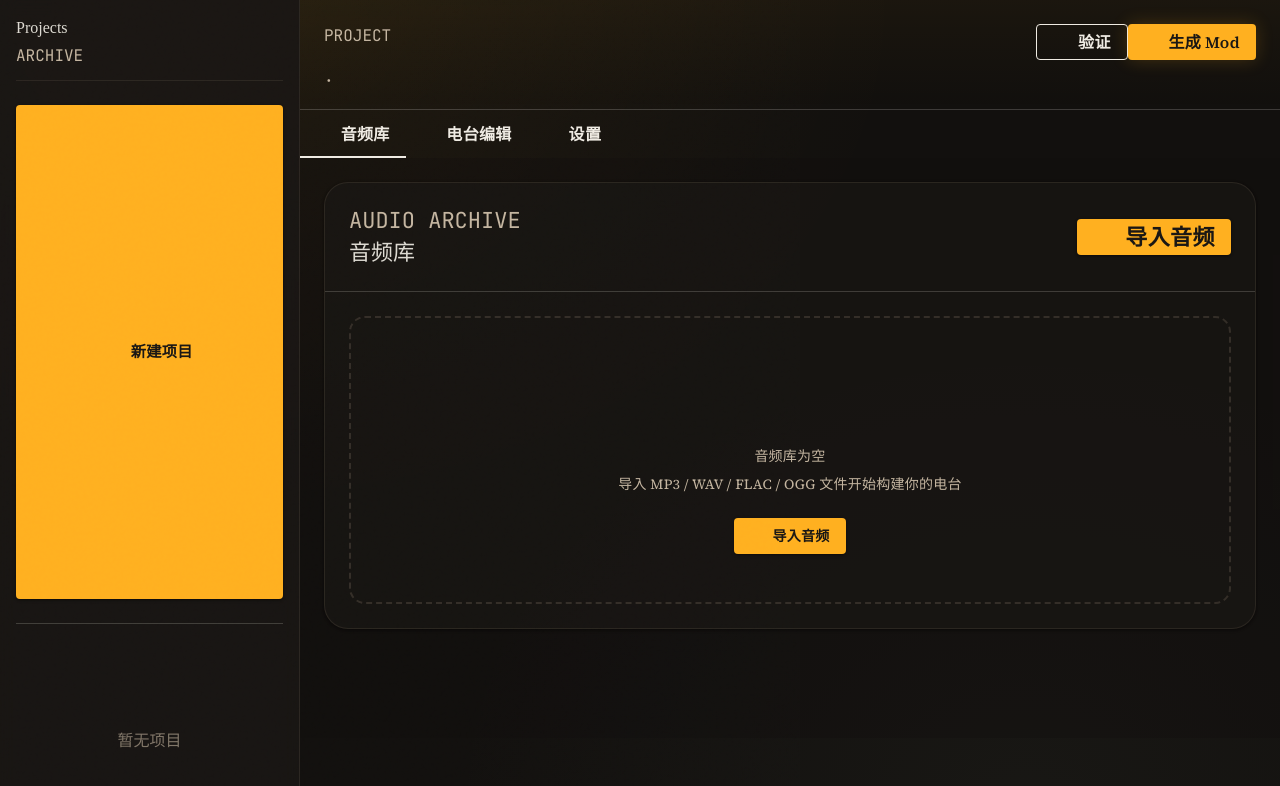
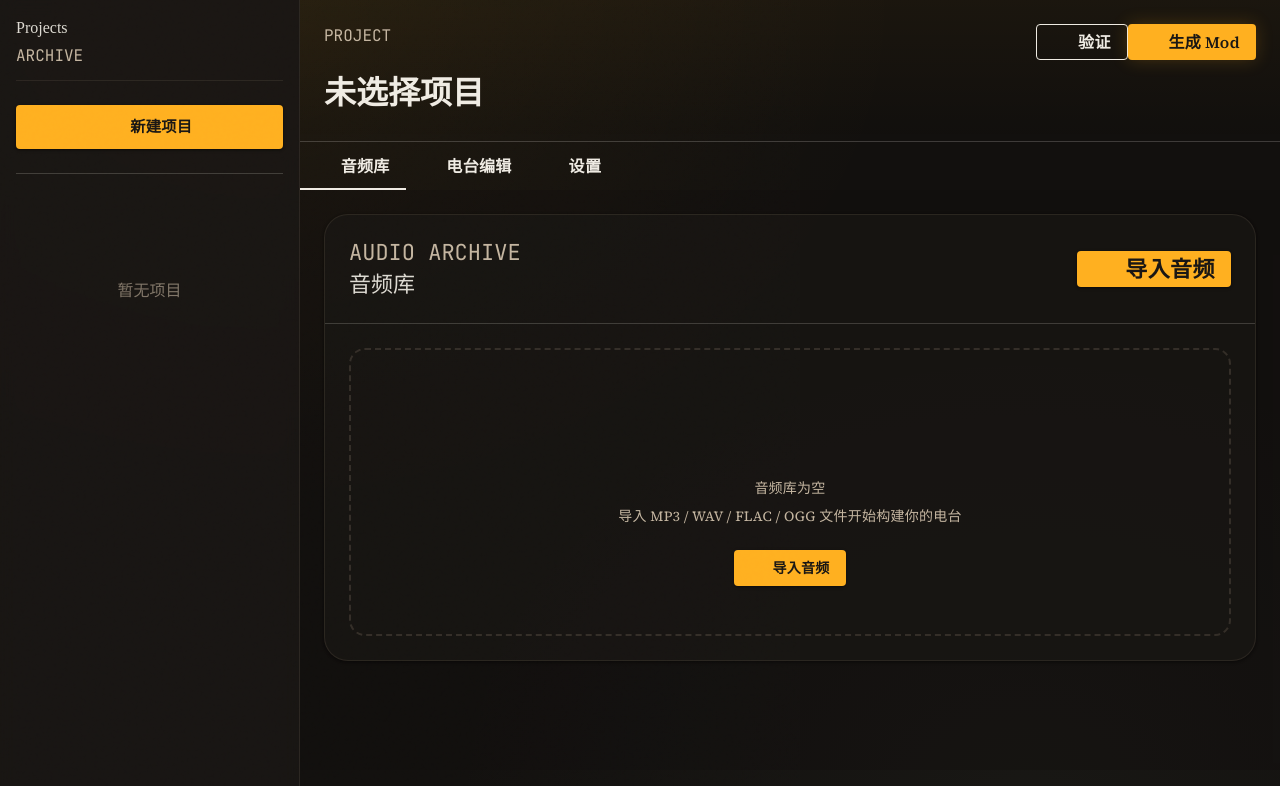
Before and after one commit to lingdiansr/hoi4-radio-maker, a Vue app: page /project/1 in a window 1280 px wide. Shown: the top 786 px of the page. Built offline with nearby package versions, Linux system fonts and the light colour scheme; a web font is replaced by a local one.

Commit message:
fix(ui): normalize sidebar button height and project header fallback
- Replace block+large create-project button with fixed height w-100 button
- Add '未选择项目' fallback and hide version line when no project loaded
- Ignore Playwright test artifacts in .gitignore

```diff
--- a/src/components/ProjectList.vue
+++ b/src/components/ProjectList.vue
@@ -7,10 +7,9 @@
 
     <v-btn
       color="primary"
-      block
-      size="large"
       prepend-icon="mdi-plus-circle"
-      class="create-btn mb-6"
+      class="create-btn mb-6 w-100"
+      height="44"
       @click="showDialog = true"
     >
       新建项目
--- a/src/views/ProjectView.vue
+++ b/src/views/ProjectView.vue
@@ -8,9 +8,11 @@
         <div class="d-flex justify-space-between align-start">
           <div>
             <div class="text-mono text-caption text-secondary mb-1">PROJECT</div>
-            <h1 class="text-display text-h3 mb-2">{{ projectStore.currentProject?.name }}</h1>
-            <div class="text-mono text-secondary">
-              {{ projectStore.currentProject?.version }} · {{ projectStore.currentProject?.supported_version }}
+            <h1 class="text-display text-h3 mb-2">
+              {{ projectStore.currentProject?.name || '未选择项目' }}
+            </h1>
+            <div v-if="projectStore.currentProject" class="text-mono text-secondary">
+              {{ projectStore.currentProject.version }} · {{ projectStore.currentProject.supported_version }}
             </div>
           </div>
           <div class="d-flex gap-3">
```
Also changed, not shown: 1 other file (tests, documents, lock files or other folders).
